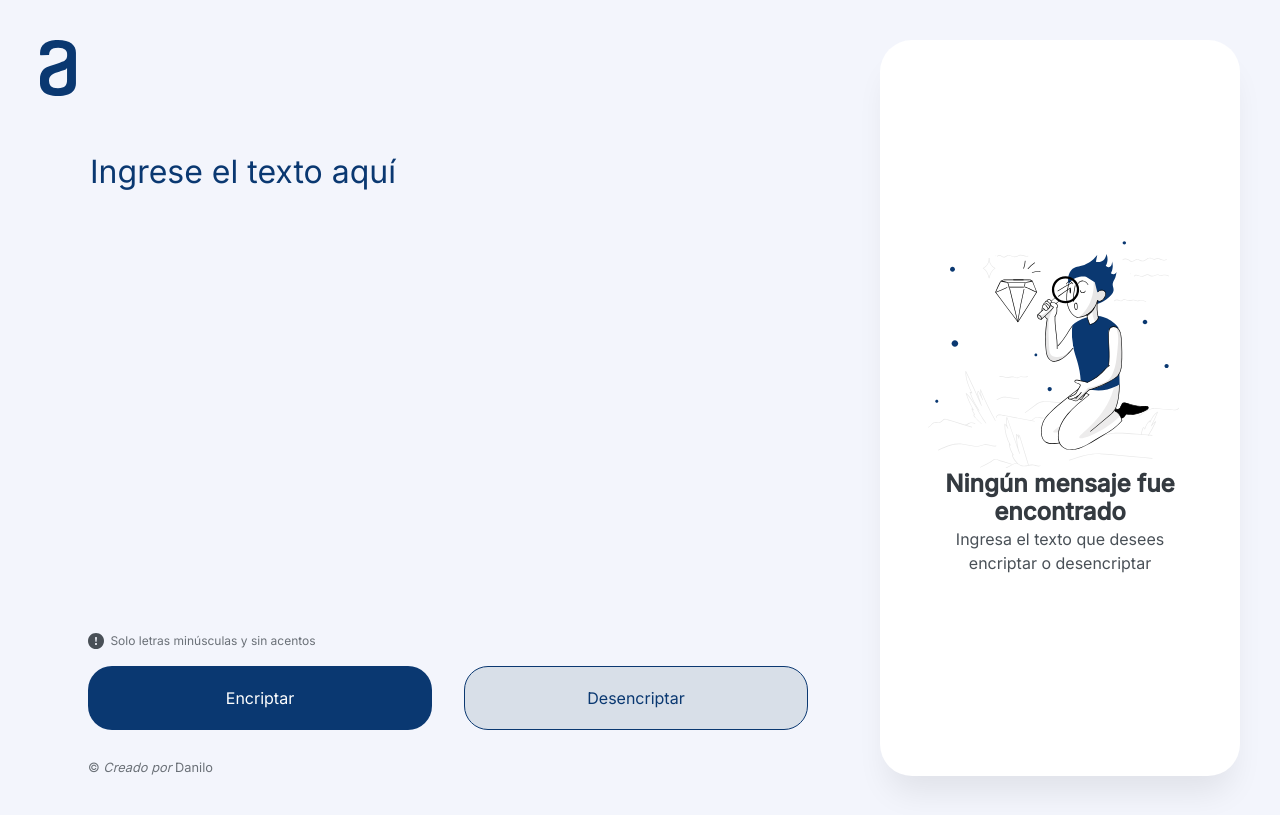
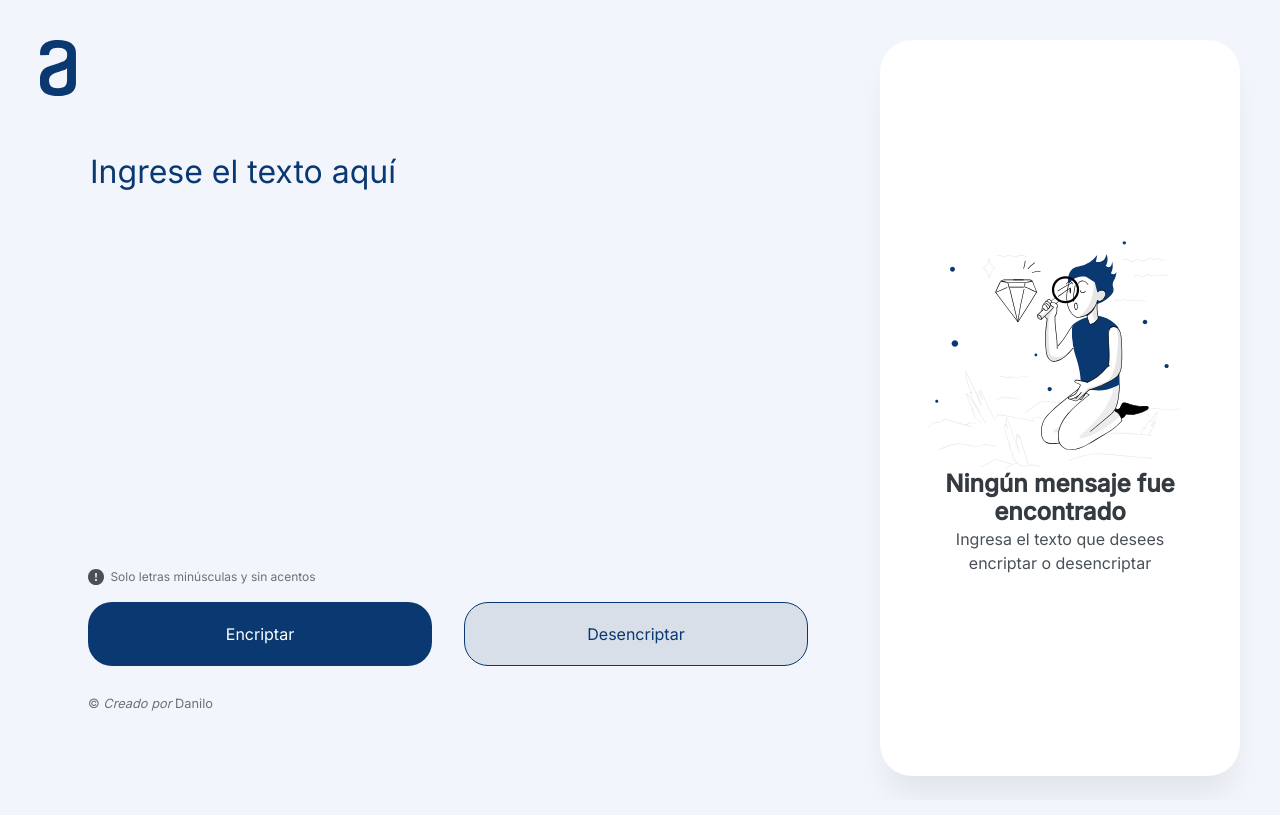
Before and after one commit to Danilo-tech/encriptador-desencriptador, a plain HTML site: page index.html in a window 1280 px wide. Drawn offline with Linux system fonts and the light colour scheme.

Commit message:
error altura

```diff
--- a/css/estilos.css
+++ b/css/estilos.css
@@ -250,7 +250,7 @@ margin: 0 0 0 3rem;
 }
 
 .textarea-estilo{
-height: 30rem;
+height: 26rem;
 }
 
 .div-exclamacion{
```
